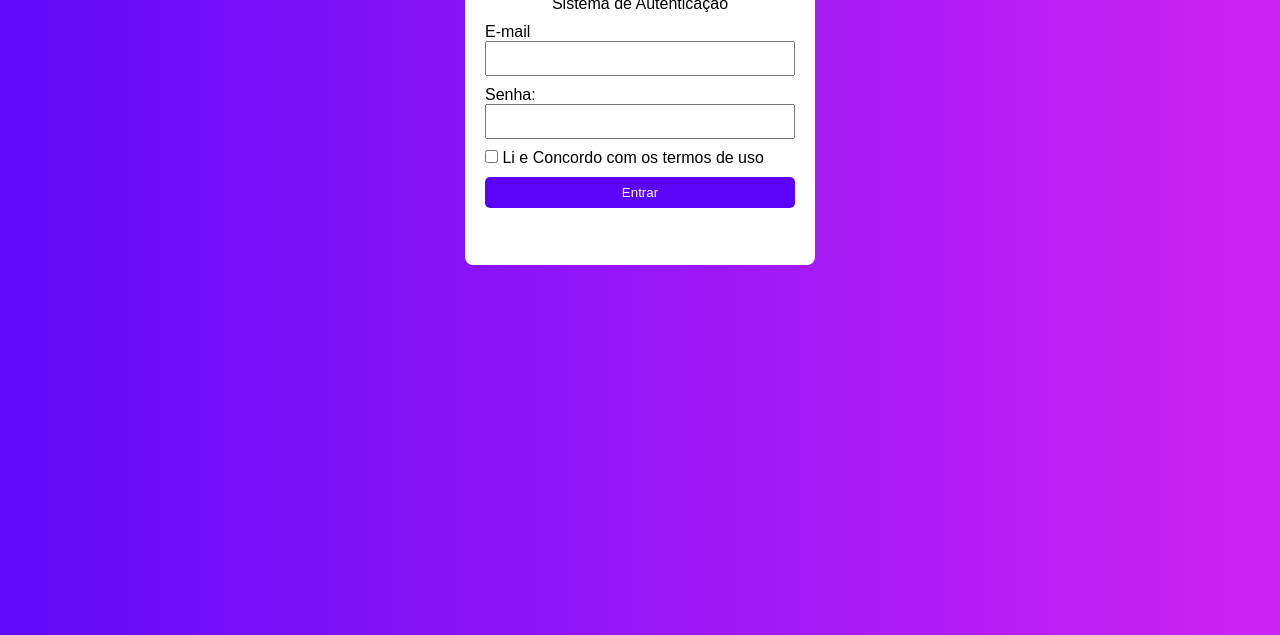
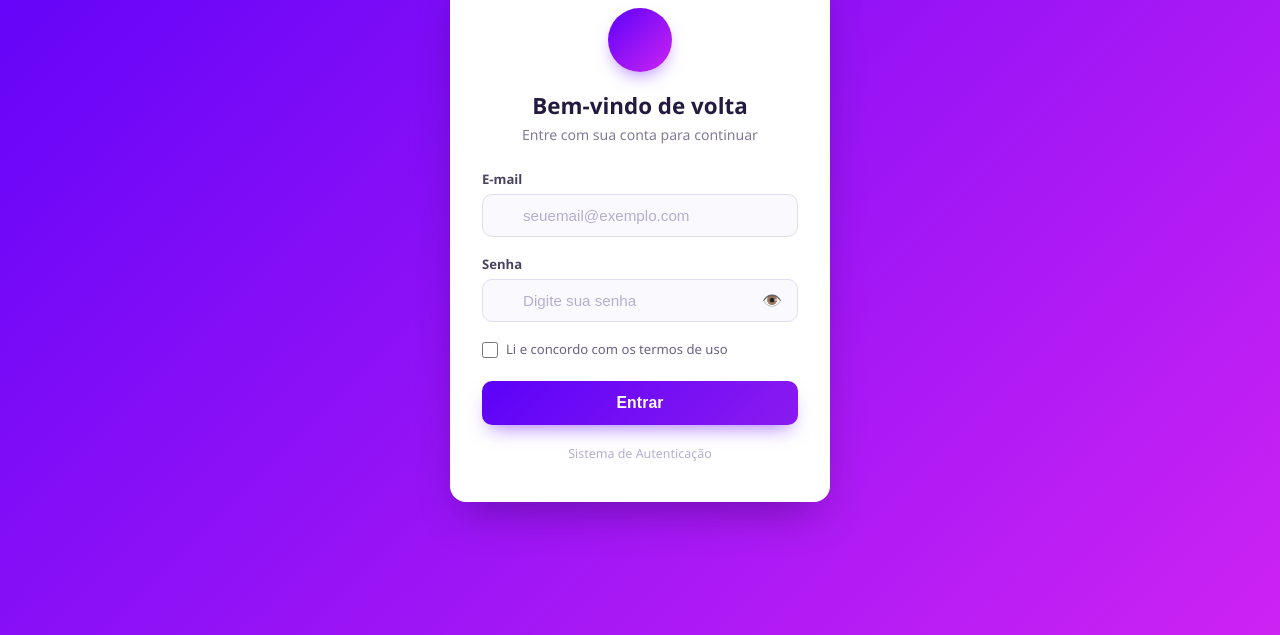
Before and after one commit to evellynclarasilvaaraujo-tech/Login, a plain HTML site: page index.html in a window 1280 px wide. Shown: the part 165-800 px from the top of the page. Drawn offline with nearby package versions, Linux system fonts and the light colour scheme.

Commit message:
Sistema de Login

```diff
--- /dev/null
+++ b/estilologin.css
@@ -0,0 +1,198 @@
+* {
+  margin: 0;
+  padding: 0;
+  box-sizing: border-box;
+}
+
+body {
+  min-height: 100vh;
+  display: flex;
+  align-items: center;
+  justify-content: center;
+  padding: 24px;
+  font-family: 'Segoe UI', Arial, Helvetica, sans-serif;
+  background: linear-gradient(135deg, #5c02f9, #cd23f3);
+  background-attachment: fixed;
+}
+
+.boxLogin {
+  background-color: #ffffff;
+  width: 100%;
+  max-width: 380px;
+  border-radius: 16px;
+  padding: 40px 32px;
+  box-shadow: 0 20px 45px -15px rgba(30, 0, 70, 0.45);
+  animation: entrar 0.4s ease;
+}
+
+@keyframes entrar {
+  from { opacity: 0; transform: translateY(12px); }
+  to   { opacity: 1; transform: translateY(0); }
+}
+
+.icone-topo {
+  width: 64px;
+  height: 64px;
+  border-radius: 50%;
+  background: linear-gradient(135deg, #5c02f9, #cd23f3);
+  display: flex;
+  align-items: center;
+  justify-content: center;
+  margin: 0 auto 18px;
+  box-shadow: 0 8px 18px -6px rgba(92, 2, 249, 0.5);
+}
+
+.icone-topo i {
+  font-size: 28px;
+  color: #ffffff;
+}
+
+h1 {
+  text-align: center;
+  font-size: 1.4rem;
+  font-weight: 700;
+  color: #241a3d;
+  margin-bottom: 4px;
+}
+
+.subtitulo {
+  text-align: center;
+  color: #837b98;
+  font-size: 0.88rem;
+  margin-bottom: 26px;
+}
+
+.campo {
+  margin-bottom: 18px;
+}
+
+.campo label {
+  display: block;
+  font-size: 0.82rem;
+  font-weight: 600;
+  color: #4a4360;
+  margin-bottom: 6px;
+}
+
+.campo-input {
+  position: relative;
+  display: flex;
+  align-items: center;
+}
+
+.campo-input i.icone-campo {
+  position: absolute;
+  left: 14px;
+  color: #a99fc2;
+  font-size: 1rem;
+  pointer-events: none;
+}
+
+.campo-input input {
+  width: 100%;
+  padding: 12px 14px 12px 40px;
+  border: 1.5px solid #e3ddf0;
+  border-radius: 10px;
+  font-size: 0.95rem;
+  color: #241a3d;
+  background: #faf9fd;
+  transition: border-color 0.2s ease, box-shadow 0.2s ease, background 0.2s ease;
+}
+
+.campo-input input::placeholder {
+  color: #b6aecf;
+}
+
+.campo-input input:focus {
+  outline: none;
+  border-color: #5c02f9;
+  background: #ffffff;
+  box-shadow: 0 0 0 3px rgba(92, 2, 249, 0.12);
+}
+
+.campo-input .alternar-senha {
+  position: absolute;
+  right: 12px;
+  background: none;
+  border: none;
+  width: auto;
+  padding: 4px;
+  margin: 0;
+  color: #a99fc2;
+  cursor: pointer;
+  display: flex;
+  font-size: 1rem;
+}
+
+.campo-input .alternar-senha:hover {
+  color: #5c02f9;
+}
+
+.linha-termos {
+  display: flex;
+  align-items: flex-start;
+  gap: 8px;
+  margin-bottom: 22px;
+}
+
+.linha-termos input[type="checkbox"] {
+  width: 16px;
+  height: 16px;
+  margin-top: 2px;
+  accent-color: #5c02f9;
+  cursor: pointer;
+  flex-shrink: 0;
+}
+
+.linha-termos label {
+  font-size: 0.82rem;
+  color: #6b6280;
+  line-height: 1.4;
+  cursor: pointer;
+}
+
+button.btn-entrar {
+  width: 100%;
+  padding: 13px;
+  border: none;
+  border-radius: 10px;
+  background: linear-gradient(135deg, #5c02f9, #8b1af0);
+  color: #ffffff;
+  font-size: 0.98rem;
+  font-weight: 600;
+  letter-spacing: 0.01em;
+  cursor: pointer;
+  transition: transform 0.15s ease, box-shadow 0.15s ease, opacity 0.15s ease;
+  box-shadow: 0 10px 20px -8px rgba(92, 2, 249, 0.55);
+}
+
+button.btn-entrar:hover {
+  transform: translateY(-1px);
+  box-shadow: 0 14px 24px -8px rgba(92, 2, 249, 0.6);
+}
+
+button.btn-entrar:active {
+  transform: translateY(0);
+  opacity: 0.92;
+}
+
+.rodape-login {
+  text-align: center;
+  margin-top: 20px;
+  font-size: 0.78rem;
+  color: #b6aecf;
+}
+
+@media (max-width: 420px) {
+  .boxLogin {
+    padding: 32px 22px;
+  }
+}
+.alternar-senha {
+  background: transparent;
+  border: none;
+  font-size: 20px;
+  cursor: pointer;
+  padding: 0 8px;
+  box-shadow: none;
+}
--- a/index.html
+++ b/index.html
@@ -1,127 +1,49 @@
 <!DOCTYPE html>
-<html lang="pt-br">
+<html lang="pt-BR">
 <head>
   <meta charset="UTF-8">
   <meta name="viewport" content="width=device-width, initial-scale=1.0">
-        <title>Tela de Login</title>
-        <link rel="stylesheet" href="https://cdn.jsdelivr.net/npm/bootstrap-icons@1.13.1/font/bootstrap-icons.min.css">
-        <style>
-            * {
-                margin: 0;
-                padding: 0;
-                box-sizing: border-box;
-            }
-
-            body {
-                background: linear-gradient(to right, #600af9, #cd23f3);
-                font-family: Arial, Helvetica, sans-serif;
-            }
-
-            .boxLogin {
-                background-color: white;
-                width: 350px;
-                height: 400px;
-                border-radius: 8px;
-                margin: 30px auto;
-                padding: 20px;
-            }
-
-            h3, p {
-                text-align: center;
-                margin-bottom: 10px;
-            }
-
-            #email, #senha {
-                width: 100%;
-                margin-bottom: 10px;
-                padding: 8px;
-            }
-
-            button {
-                width: 100%;
-                padding: 8px;
-                margin-top: 10px;
-                background-color: #5c02f9;
-                color: white;
-                border-radius: 5px;
-                border: none;
-                cursor: pointer;
-            }
-
-                .bi-lock-fill {
-                    font-size: 50px;
-                    color:#5c02f9;
-                    text-align: center;
-                    display: block;
-                    margin-bottom: 20px;
-
-                }
-        </style>
+  <title>Login — Sistema de Autenticação</title>
+  <link rel="stylesheet" href="estilologin.css">
 </head>
 <body>
-        <div class="boxLogin">
+
+  <form class="boxLogin" id="formLogin" novalidate>
+    <div class="icone-topo">
       <i class="bi bi-lock-fill"></i>
-            <h3>Login</h3>
-            <p>Sistema de Autenticação</p>
+    </div>
+    <h1>Bem-vindo de volta</h1>
+    <p class="subtitulo">Entre com sua conta para continuar</p>
 
-            <div>
+    <div class="campo">
       <label for="email">E-mail</label>
-                <input type="text" id="email">
-            </div>
-            <div>
-                <label for="senha">Senha:</label>
-                <input type="password" id="senha">
-            </div>
-            <div>
-                <input type="checkbox" id="termoDeUso"> <label for="termoDeUso">Li e Concordo com os termos de uso</label>
-            </div>
-            <div>
-                <button type="button" onclick="logar()">Entrar</button>
+      <div class="campo-input">
+        <i class="bi bi-envelope icone-campo"></i>
+        <input type="email" id="email" placeholder="seuemail@exemplo.com" autocomplete="username">
       </div>
     </div>
 
-        <script>
+    <div class="campo">
+      <label for="senha">Senha</label>
+      <div class="campo-input">
+        <i class="bi bi-lock icone-campo"></i>
+        <input type="password" id="senha" placeholder="Digite sua senha" autocomplete="current-password">
+        <button type="button" class="alternar-senha" id="btnAlternarSenha" aria-label="Mostrar senha">
+          <span id="iconeAlternarSenha">👁️</span>
+        </button>
+      </div>
+    </div>
 
-            let usuarios = [
-                { nome: "Evellyn", email: "evellyn123@gmail.com", senha: "eve123456"},
-                { nome: "João", email: "joao123@gmail.com", senha: "joao123456"},
-                { nome: "Maria", email: "maria123@gmail.com", senha: "maria123456"}
-            ];
+    <div class="linha-termos">
+      <input type="checkbox" id="termoDeUso">
+      <label for="termoDeUso">Li e concordo com os termos de uso</label>
+    </div>
 
+    <button type="submit" class="btn-entrar">Entrar</button>
 
+    <p class="rodape-login">Sistema de Autenticação</p>
+  </form>
 
-            function logar() {
-                let email = document.querySelector('#email').value;
-                let senha = document.querySelector('#senha').value;
-                let termoDeUso = document.querySelector('#termoDeUso').checked;
-
-                if ( email == '' ) {
-                    alert("O campo E-mail é obrigatório!");
-                    return;
-                }
-
-                if( senha == '' ) {
-                    alert("O campo Senha é obrigatório!");
-                    return;
-                }
-
-                if ( termoDeUso == false ) {
-                    alert("Você deve concordar com os termos de uso para logar!");
-                    return;
-                }
-
-                let usuarioEncontrado = usuarios.find(item => {
-                    return item.email == email && item.senha == senha
-                })
-                if ( usuarioEncontrado ) {
-                    //alert("Usuário logado com sucesso!");
-                    window.location.href = "home.html";
-                }
-                else {
-                    alert("E-mail ou senha estão incorretos!");
-                }
-
-            }
-        </script>
+  <script src="scriptlogin.js"></script>
 </body>
 </html>
--- /dev/null
+++ b/scriptlogin.js
@@ -0,0 +1,59 @@
+let usuarios = [
+  { nome: "Evellyn", email: "evellyn123@gmail.com", senha: "eve123456" },
+  { nome: "João", email: "joao123@gmail.com", senha: "joao123456" },
+  { nome: "Maria", email: "maria123@gmail.com", senha: "maria123456" }
+];
+
+const formLogin = document.getElementById("formLogin");
+const campoSenha = document.getElementById('senha');
+const botaoOlho = document.getElementById('btnAlternarSenha');
+const iconeOlho = document.getElementById('iconeAlternarSenha');
+
+const senha = document.getElementById("senha");
+const botao = document.getElementById("btnAlternarSenha");
+const icone = document.getElementById("iconeAlternarSenha");
+
+botao.addEventListener("click", function () {
+  if (senha.type === "password") {
+    senha.type = "text";
+    icone.textContent = "🙈";
+  } else {
+    senha.type = "password";
+    icone.textContent = "👁️";
+  }
+});
+
+formLogin.addEventListener("submit", function (e) {
+  e.preventDefault();
+  logar();
+});
+
+function logar() {
+  let email = document.querySelector('#email').value.trim();
+  let senha = document.querySelector('#senha').value;
+  let termoDeUso = document.querySelector('#termoDeUso').checked;
+
+  if (email == '') {
+    alert("O campo E-mail é obrigatório!");
+    return;
+  }
+  if (senha == '') {
+    alert("O campo Senha é obrigatório!");
+    return;
+  }
+  if (termoDeUso == false) {
+    alert("Você deve concordar com os termos de uso para logar!");
+    return;
+  }
+
+  let usuarioEncontrado = usuarios.find(item => {
+    return item.email == email && item.senha == senha;
+  });
+
+  if (usuarioEncontrado) {
+    //alert("Usuário logado com sucesso!");
+    window.location.href = "home.html";
+  } else {
+    alert("E-mail ou senha estão incorretos!");
+  }
+}
```
Lines whose indentation alone changed are shown as unchanged.
